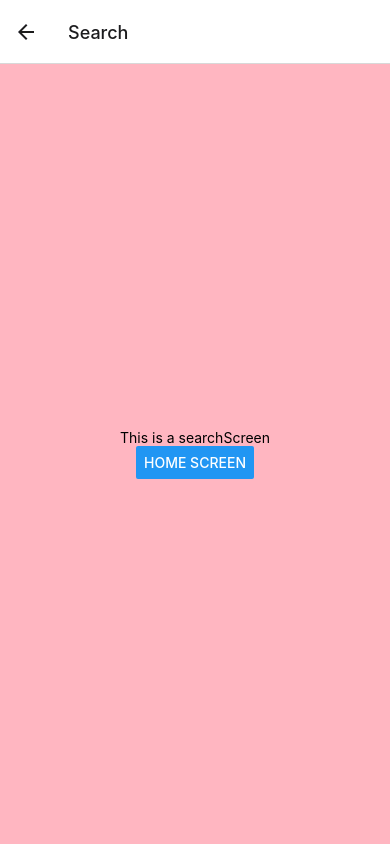
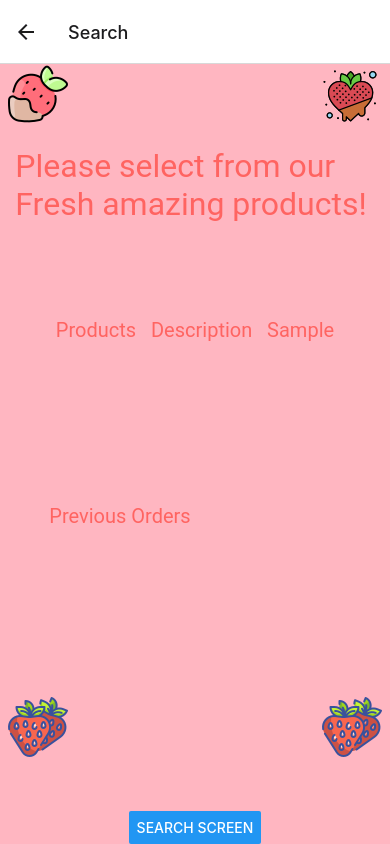
Before and after one commit to dallascaro/FreshAsNy, a React Native app: screen / in a window 390 px wide. Both pictures are taken after a click on the button "SEARCH SCREEN". Built offline with nearby package versions, Linux system fonts and the light colour scheme.

Commit message:
Fixed berry placement and screen layout. Added Search Screen components

```diff
--- a/App.js
+++ b/App.js
@@ -11,13 +11,8 @@ const homeScreen =  ({navigation}) => {
     <View style={styles.container}>
 
     <View style = {styles.homePageStrawberry}>
-        <View style = {styles.homePageTopStrawberryRight}>
-          <Image source = {require('./assets/strawberry/chocolateStrawBerry.png')}/>
-        </View>
-
-        <View style = {styles.homePageTopStrawberryLeft}>
-          <Image source = {require('./assets/strawberry/icons8-strawberry-64.png')}/>
-        </View>
+          <Image style = {styles.homePageTopStrawberryRight} source = {require('./assets/strawberry/chocolateStrawBerry.png')}/>
+          <Image style = {styles.homePageTopStrawberryLeft} source = {require('./assets/strawberry/icons8-strawberry-64.png')}/>
     </View>
 
     <View style = {styles.homePageWords}>
@@ -29,19 +24,15 @@ const homeScreen =  ({navigation}) => {
 
     <View style = {styles.homePageEmojiView}>
       <View style = {styles.homePageEmoji}>
-      <Image source = {require('./assets/babesEmoji.png')}/>
+         <Image source = {require('./assets/babesEmoji.png')}/>
       </View>
     </View>
 
     <View style = {styles.homePageBottomView}>
-      <View style = {styles.homePageBottomStrawberryLeft}>
-        <Image source = {require('./assets/strawberry/icons8-strawberry-64(1).png')}/>
-      </View>
+        <Image style = {styles.homePageBottomStrawberryLeft} source = {require('./assets/strawberry/icons8-strawberry-64(1).png')}/>
+        <Image style = {styles.homePageBottomStrawberryRight} source = {require('./assets/strawberry/icons8-strawberry-64(1).png')}/>
+    </View>
 
-      <View style = {styles.homePageBottomStrawberryRight}>
-      <Image source = {require('./assets/strawberry/icons8-strawberry-64(1).png')}/>
-      </View>
-    </View>
 
       <StatusBar style="auto" />
         <Button style = {styles.homePageButton}
@@ -56,12 +47,41 @@ const homeScreen =  ({navigation}) => {
 const searchScreen =  ({navigation}) => {
   return (
     <View style={styles.container}>
-      <Text>This is a searchScreen</Text>
+
+    <View style = {styles.homePageStrawberry}>
+          <Image style = {styles.homePageTopStrawberryRight} source = {require('./assets/strawberry/chocolateStrawBerry.png')}/>
+          <Image style = {styles.homePageTopStrawberryLeft} source = {require('./assets/strawberry/icons8-strawberry-64.png')}/>
+    </View>
+
+    <View style = {styles.homePageWords}>
+        <View style = {styles.homePageTitleView}>
+          <Text style={styles.searchPageTitle}>Please select from our </Text>
+          <Text style={styles.searchPageSubTitle}>Fresh amazing products! </Text>
+        </View>
+    </View>
+
+    <View style = {styles.homePageWords}>
+        <View style = {styles.homePageTitleView}>
+          <Text style={styles.searchPageList}>Products   Description   Sample</Text>
+        </View>
+    </View>
+
+    <View style = {styles.homePageWords}>
+        <View style = {styles.homePageTitleView}>
+          <Text style={styles.searchPageOrders}>Previous Orders</Text>
+        </View>
+    </View>
+
+    <View style = {styles.homePageBottomView}>
+        <Image style = {styles.homePageBottomStrawberryLeft} source = {require('./assets/strawberry/icons8-strawberry-64(1).png')}/>
+        <Image style = {styles.homePageBottomStrawberryRight} source = {require('./assets/strawberry/icons8-strawberry-64(1).png')}/>
+    </View>
+
       <StatusBar style="auto" />
-      <Button
-      title = "Home Screen"
-      onPress = {() => navigation.navigate('Home')}>
-      </Button>
+        <Button style = {styles.homePageButton}
+            title = "Search Screen"
+            onPress = {() => navigation.navigate('Search')}>
+        </Button>
     </View>
   );
 
@@ -104,39 +124,60 @@ const styles = StyleSheet.create({
     fontSize: 18,
   },
   homePageStrawberry : {
-    flex: 1
+    flex: .5,
+    display: "flex",
+    flexDirection: "row",
   },
   homePageWords : {
     flex: 1,
   },
   homePageEmojiView :{
-    flex: 2
+    flex: 3
   },
   homePageBottomView : {
-    flex: 4,
+    flex: 1,
+    flexDirection: "row"
   },
   homePageTopStrawberryLeft :{
-    marginLeft: 270,
-    marginBottom: 10
+      marginLeft: 250
   },
   homePageTopStrawberryRight :{
-    marginRight: 270,
+
   },
   homePageBottomStrawberryLeft :{
-    paddingRight: 10,
     marginRight: 250,
-    marginTop: 175,
-    paddingTop: 50
+    marginTop : 50
   },
   homePageBottomStrawberryRight :{
-    marginLeft: 250,
-    paddingBottom: 20
-
+    marginTop : 50
   },
   homePageEmoji : {
-    marginRight: 100
+    marginRight: 100,
   },
   homePageButton : {
     paddingBottom: 10
-  }
+  },
+  searchPageTitle: {
+    color: '#FF6461',
+    fontFamily: 'Roboto',
+    fontSize: 32,
+  },
+  searchPageSubTitle: {
+    color: '#FF6461',
+    fontFamily: 'Roboto',
+    fontSize: 32,
+  },
+  searchPageList: {
+    color: '#FF6461',
+    fontFamily: 'Roboto',
+    fontSize: 20,
+    padding: 5
+  },
+  searchPageOrders: {
+    color: '#FF6461',
+    fontFamily: 'Roboto',
+    fontSize: 20,
+    paddingRight: 150,
+    paddingTop: 25
+  },
 });
```
